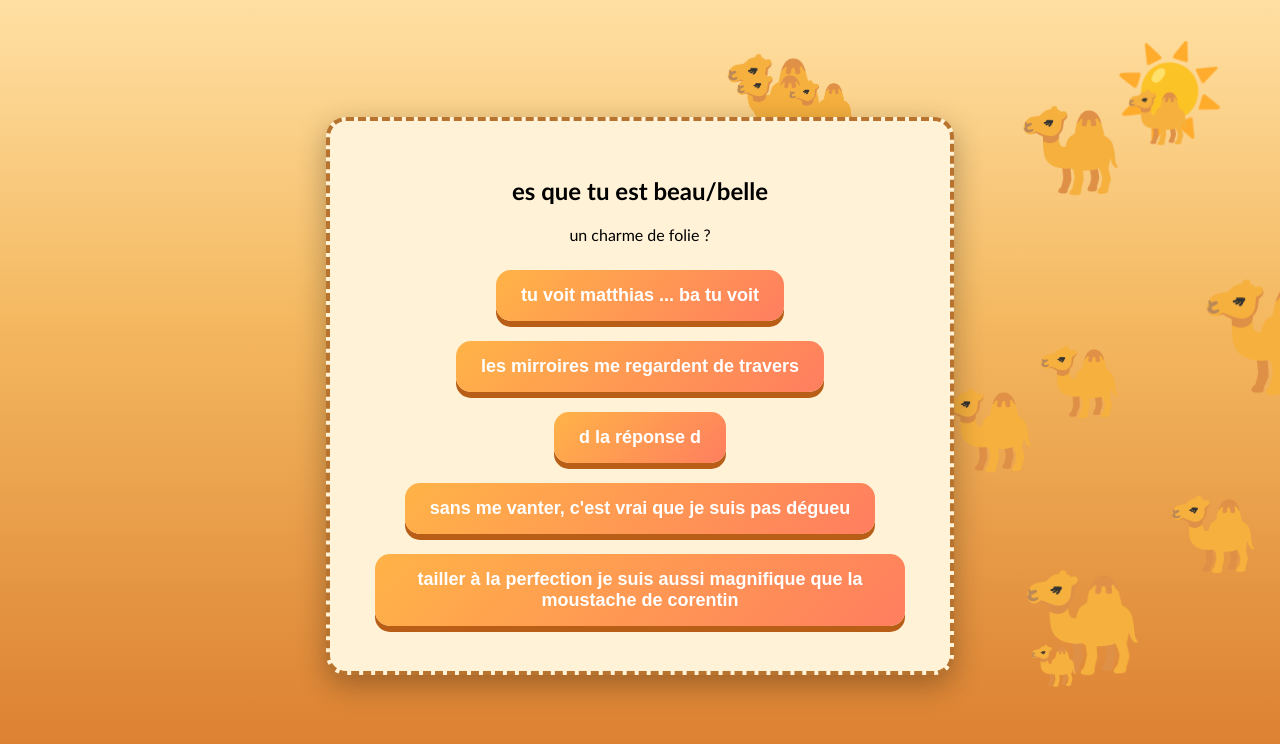
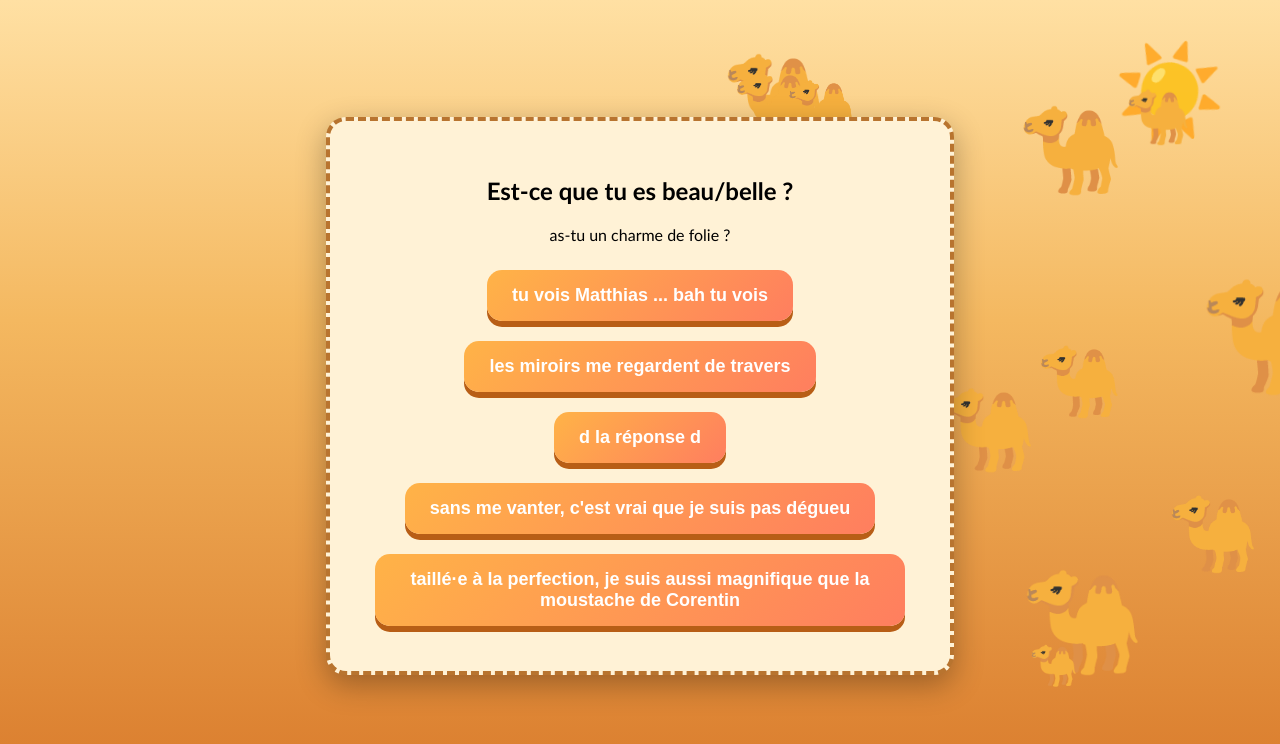
Before and after one commit to sapristicroquette/traficadmirabledechameauxbis, a plain HTML site: page q12.html in a window 1280 px wide. Drawn offline with Linux system fonts and the light colour scheme.

Commit message:
Update q12.html

```diff
--- a/q12.html
+++ b/q12.html
@@ -11,13 +11,13 @@
 <div id="desert"></div>
 
 <div class="container">
-  <h2> es que tu est beau/belle </h2>
-  <p> un charme de folie ?  </p>
-  <button onclick="answer(1,'q13.html')"> tu voit matthias ... ba tu voit  </button>
-  <button onclick="answer(2,'q13.html')"> les mirroires me regardent de travers </button>
+  <h2> Est-ce que tu es beau/belle ? </h2>
+  <p> as-tu un charme de folie ?  </p>
+  <button onclick="answer(1,'q13.html')"> tu vois Matthias ... bah tu vois  </button>
+  <button onclick="answer(2,'q13.html')"> les miroirs me regardent de travers </button>
   <button onclick="answer(3,'q13.html')"> d la réponse d </button>
   <button onclick="answer(4,'q13.html')"> sans me vanter, c'est vrai que je suis pas dégueu </button>
-  <button onclick="answer(5,'q13.html')"> tailler à la perfection je suis aussi magnifique que la moustache de corentin </button>
+  <button onclick="answer(5,'q13.html')"> taillé·e à la perfection, je suis aussi magnifique que la moustache de Corentin </button>
 </div>
 
 <script src="script.js"></script>
```
